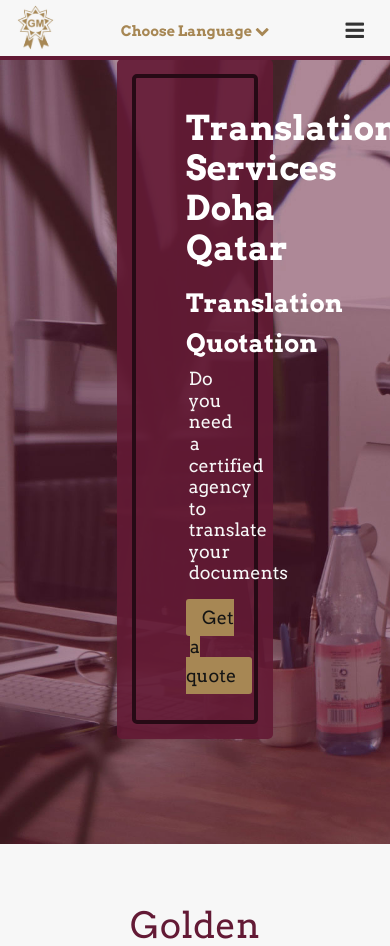
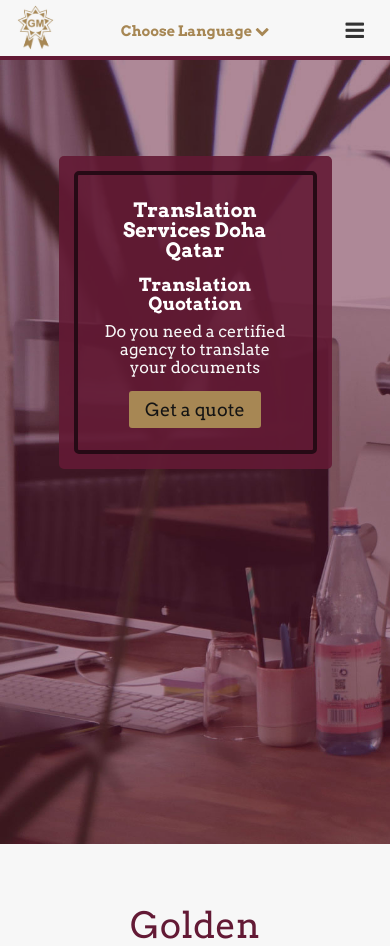
Before and after one commit to rusaidmrd/gmt, a PHP site: page / in a window 390 px wide; the page is wider, and only the part inside the window is pictured. Shown: the top 946 px of that part. Run offline with PHP 8.4, Linux system fonts and the light colour scheme; some libraries are stand-ins or nearby versions.

Commit message:
slider responsive

```diff
--- a/sass/_variables.scss
+++ b/sass/_variables.scss
@@ -30,4 +30,4 @@ $iphone6mainL: (414px 736px) (orientation landscape);
 $ipadMax: max-width 768px;
 
 // maximum mobile breakpoint
-$ipadMax: max-width 415px;
+$mobileMax: max-width 415px;
--- a/sass/modules/_slider-wrapper.scss
+++ b/sass/modules/_slider-wrapper.scss
@@ -59,3 +59,50 @@
 
 
 } // end of slider-wrapper
+
+
+
+@include breakpoint($ipadMax) {
+	.slider-wrapper {
+		.slider-content {
+			width:70%;
+		}
+	} // end of slider-wrapper
+}
+
+
+@include breakpoint($mobileMax) {
+	.slider-wrapper {
+		padding-top:40%;
+		.slider-content {
+			.slider-content-inner {
+				padding:25px 20px 25px;
+				h1 {
+					font-size: 1.1em;
+					margin-bottom:15px;
+					line-height:20px;
+				}
+
+				h2 {
+					font-size: 1em;
+					margin-bottom:10px;
+					line-height:19px;
+				}
+
+				p {
+					width:95%;
+					margin:5px auto 20px auto;
+					line-height: 1.1;
+					font-size:0.9em;
+				}
+
+				a {
+					margin-bottom:15px;
+					padding:8px 16px;
+				}
+			} //end of slider-content-inner
+
+		}// end of slider-content
+
+	} // end of slider-wrapper
+}
--- a/stylesheets/styles.css
+++ b/stylesheets/styles.css
@@ -287,7 +287,7 @@ a:hover {
   font-weight: 700;
   color: #a78754;
 }
-@media (max-width: 415px) {
+@media (max-width: 768px) {
   /* line 26, ../sass/modules/_top-wrapper.scss */
   .top-wrapper .logo-wrapper .logo-text h3 {
     display: none;
@@ -445,7 +445,7 @@ a:hover {
   border-bottom: 2px solid #631a35;
 }
 
-@media (max-width: 415px) {
+@media (max-width: 768px) {
   /* line 201, ../sass/modules/_top-wrapper.scss */
   .top-wrapper {
     postion: relative;
@@ -576,6 +576,46 @@ a:hover {
   border-radius: 3px;
 }
 
+@media (max-width: 768px) {
+  /* line 67, ../sass/modules/_slider-wrapper.scss */
+  .slider-wrapper .slider-content {
+    width: 70%;
+  }
+}
+@media (max-width: 415px) {
+  /* line 75, ../sass/modules/_slider-wrapper.scss */
+  .slider-wrapper {
+    padding-top: 40%;
+  }
+  /* line 78, ../sass/modules/_slider-wrapper.scss */
+  .slider-wrapper .slider-content .slider-content-inner {
+    padding: 25px 20px 25px;
+  }
+  /* line 80, ../sass/modules/_slider-wrapper.scss */
+  .slider-wrapper .slider-content .slider-content-inner h1 {
+    font-size: 1.1em;
+    margin-bottom: 15px;
+    line-height: 20px;
+  }
+  /* line 86, ../sass/modules/_slider-wrapper.scss */
+  .slider-wrapper .slider-content .slider-content-inner h2 {
+    font-size: 1em;
+    margin-bottom: 10px;
+    line-height: 19px;
+  }
+  /* line 92, ../sass/modules/_slider-wrapper.scss */
+  .slider-wrapper .slider-content .slider-content-inner p {
+    width: 95%;
+    margin: 5px auto 20px auto;
+    line-height: 1.1;
+    font-size: 0.9em;
+  }
+  /* line 99, ../sass/modules/_slider-wrapper.scss */
+  .slider-wrapper .slider-content .slider-content-inner a {
+    margin-bottom: 15px;
+    padding: 8px 16px;
+  }
+}
 /* line 1, ../sass/modules/_about-wrapper.scss */
 .about-wrapper {
   width: 100%;
```
